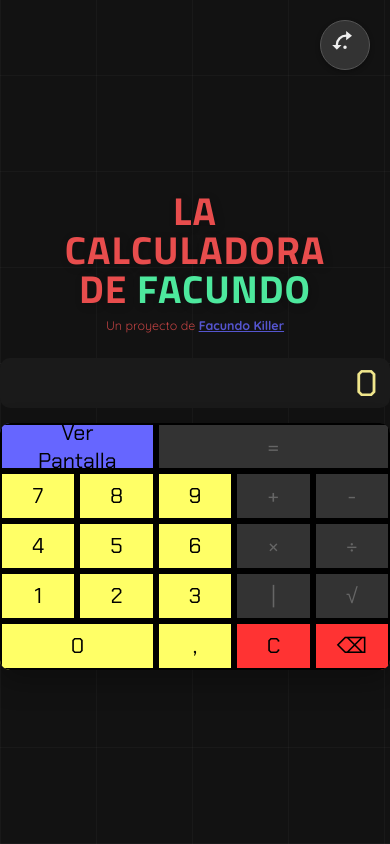
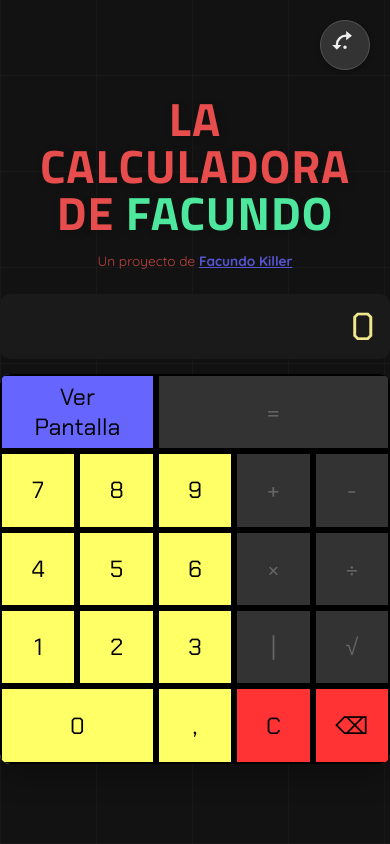
Before and after one commit to HectorDanielAyarachiFuentes/Calculadora-Facundo-V2, a plain HTML site: page index.html in a window 390 px wide. Drawn offline with Linux system fonts and the light colour scheme.

Commit message:
Mediaqueris

```diff
--- a/style.css
+++ b/style.css
@@ -543,7 +543,7 @@ header .subtitle a:hover {
 @media (max-width: 600px) {
     body { padding: 10px env(safe-area-inset-right, 10px) 10px env(safe-area-inset-left, 10px); }
     #contenedor { width: 100% !important; max-width: none !important; }
-    #cuerpoteclado { width: 100% !important; }
+    #cuerpoteclado { width: auto !important;height:auto !important; }
 
     header h1 { font-size: 12vw !important; letter-spacing: 1px !important; }
     header .subtitle { font-size: 3.5vw !important; }
@@ -555,18 +555,14 @@ header .subtitle a:hover {
     #botexp, #botnor { font-size: 3.5vw !important; padding: 8px; }
     .error { font-size: 4.5vw !important; padding-top: 25%; }
     #salida { font-size: 5vw !important; }
+
+
+
+    html, body {
+        height: 100vh;
+        margin: 0;
+        padding: 0;
+        overflow: hidden; /* evita scroll */
+        box-sizing: border-box;
+    }
 }
-
-@media (max-width: 400px) {
-    body { padding: 8px env(safe-area-inset-right, 8px) 8px env(safe-area-inset-left, 8px); }
-    header { margin-bottom: 15px; }
-    header h1 { font-size: 10vw !important; }
-    header .subtitle { font-size: 3.2vw !important; margin-top: 10px; }
-    /* Ajuste para Chakra Petch en display responsivo */
-    #display { font-size: 9.5vw !important; padding: 12px; min-height: 50px; }
-    /* Ajuste para Chakra Petch en botones responsivos */
-    #teclado button { font-size: 5.5vw; }
-    #volver { font-size: 6vw !important; }
-    #botexp, #botnor { font-size: 3.2vw !important; padding: 7px; }
-    .error { font-size: 4vw !important; }
-}
```
